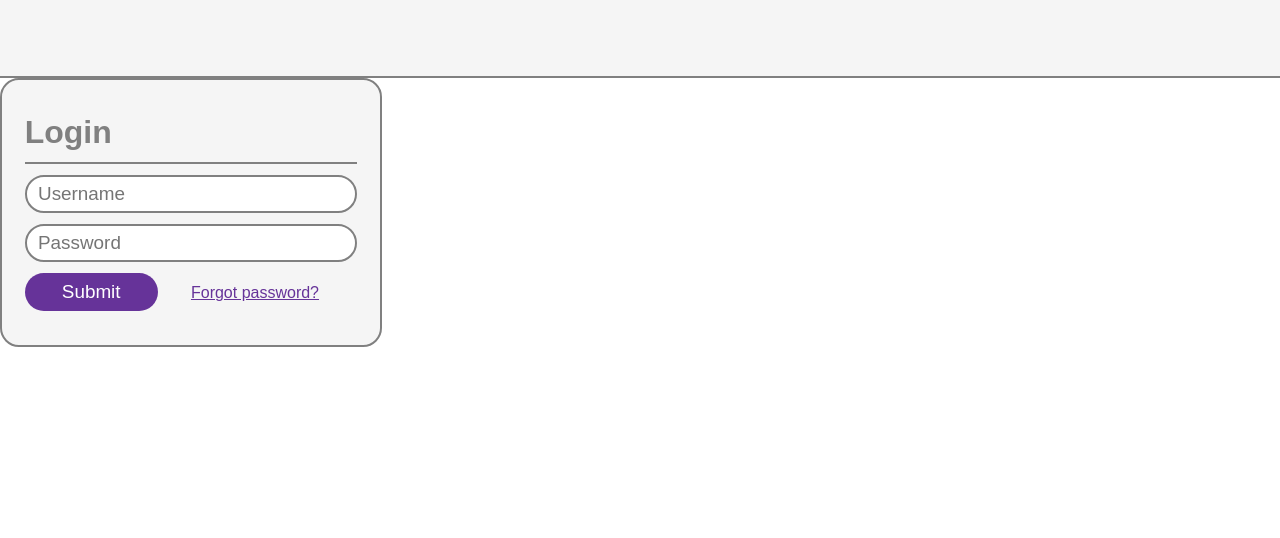
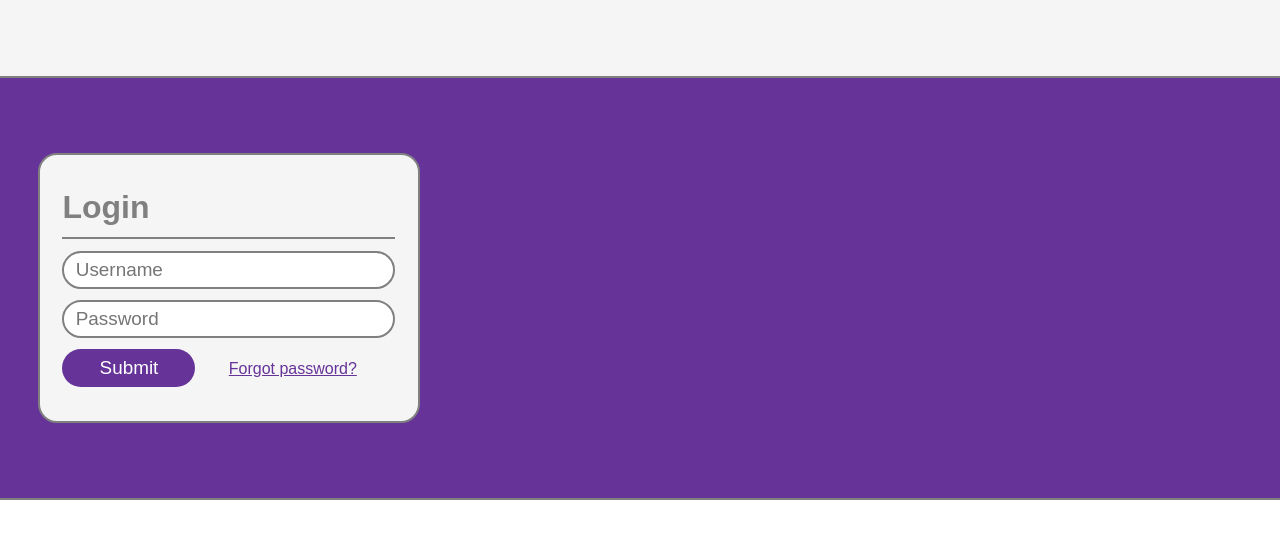
Before and after one commit to Jamdan2/tmon, a React (Create React App) app: page / in a window 1280 px wide. Shown: the top 538 px of the page. Built offline with nearby package versions, Linux system fonts and the light colour scheme.

Commit message:
Add header

```diff
--- /dev/null
+++ b/src/app/components/header/Header.css
@@ -0,0 +1,6 @@
+
+#header {
+    background-color: rebeccapurple;
+    padding: 20mm 10mm;
+    border-bottom: solid 2px gray;
+}
--- /dev/null
+++ b/src/app/components/header/Header.js
@@ -0,0 +1,12 @@
+import React from 'react';
+import './Header.css'
+
+const Header = (props) => {
+    return (
+        <div id="header">
+            {props.children}
+        </div>
+    )
+};
+
+export default Header;
--- a/src/app/pages/Welcome.js
+++ b/src/app/pages/Welcome.js
@@ -1,12 +1,15 @@
 import React from 'react';
 import LoginFormContainer from "../components/loginForm/LoginFormContainer";
 import NavBarContainer from "../components/navBar/navBarContainer";
+import Header from "../components/header/Header";
 
 const Welcome = () => {
     return (
         <div>
             <NavBarContainer/>
-            <LoginFormContainer/>
+            <Header>
+                <LoginFormContainer/>
+            </Header>
         </div>
     );
 };
```
